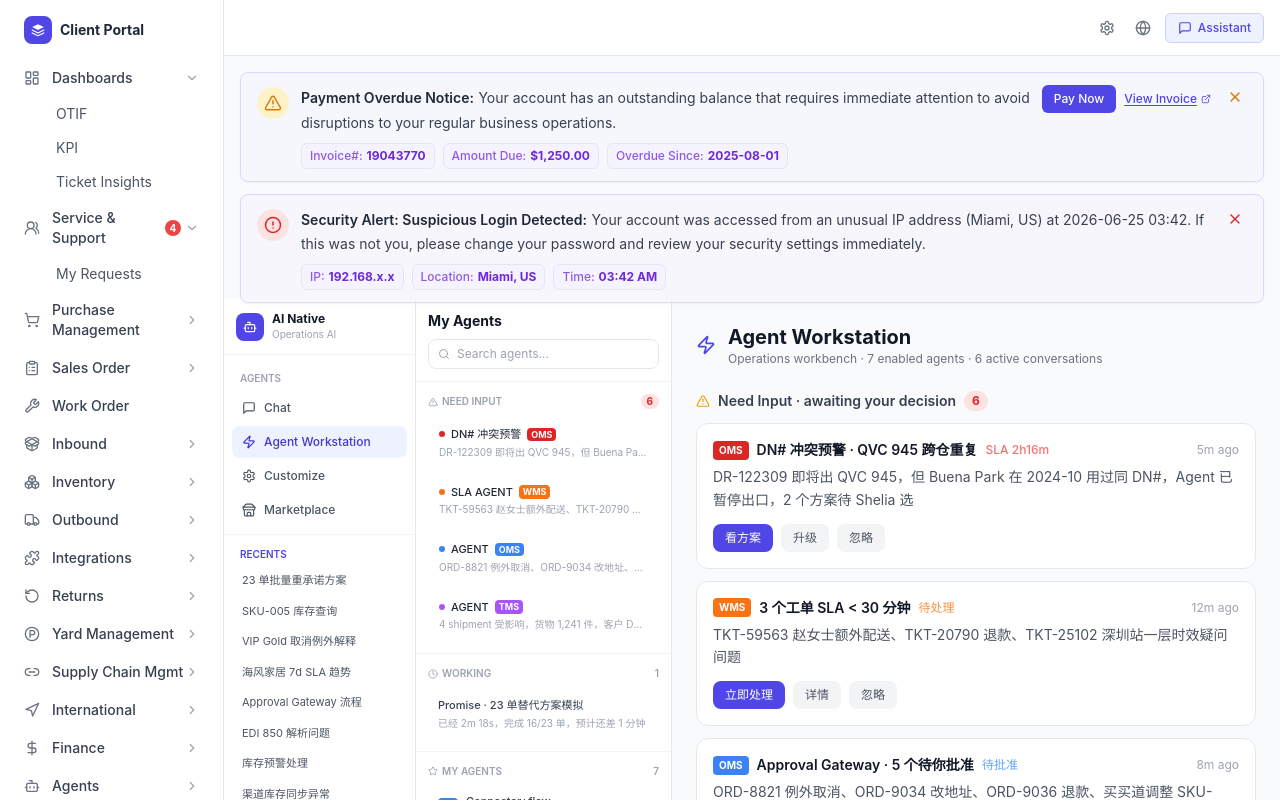
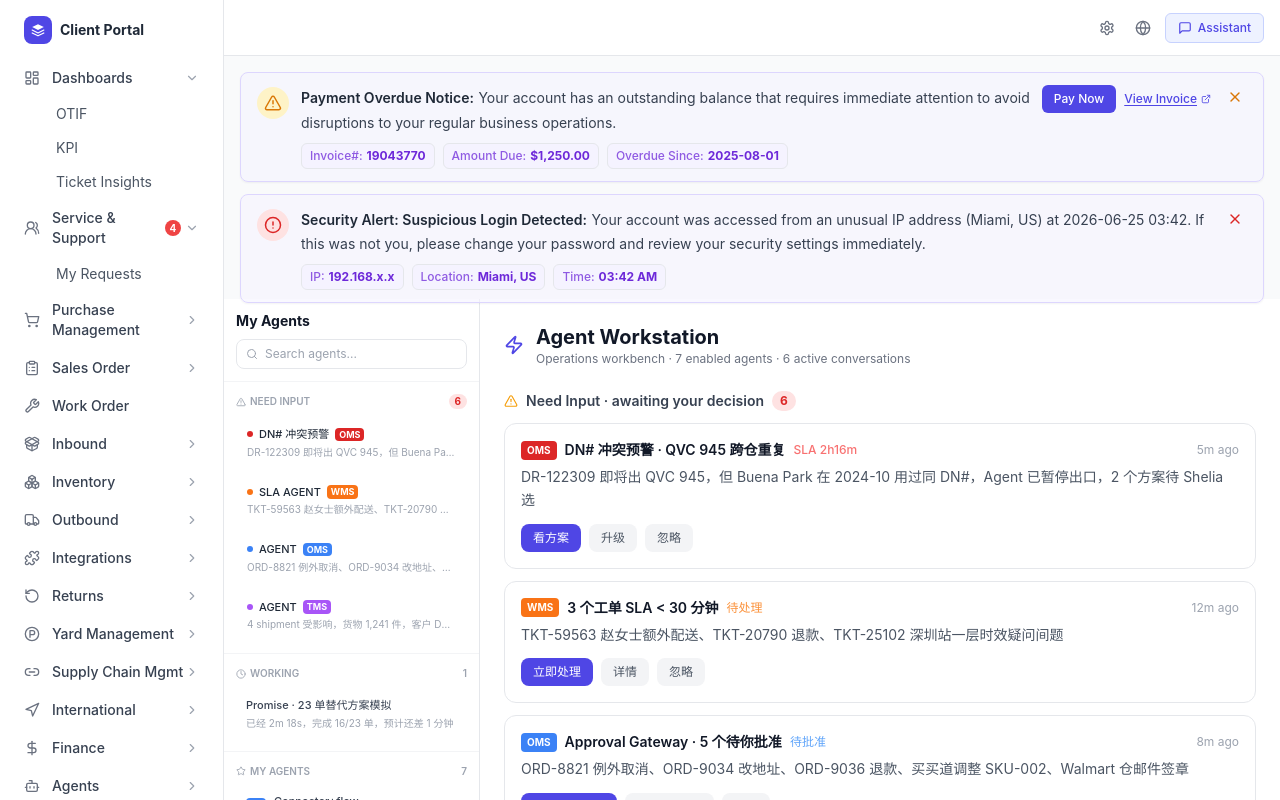
Before and after one commit to WYJade/CP-Announcement-management, a React (Vite) app: page /agents in a window 1280 px wide. Shown: the top 800 px of the page. Built offline with nearby package versions, Linux system fonts and the light colour scheme.

Commit message:
feat: remove AI Native internal nav, direct nav from sidebar to Chat/Workstation/Customize/Marketplace with light theme

```diff
--- a/src/components/Agents/AgentWorkstation.tsx
+++ b/src/components/Agents/AgentWorkstation.tsx
@@ -1,4 +1,4 @@
-import { useState } from 'react'
+import { useState, useEffect } from 'react'
 import {
   MessageSquare, Zap, Settings, Store, Search, Clock,
   AlertTriangle, ChevronRight, Star, Bot, X, ExternalLink,
@@ -269,50 +269,26 @@ function ChatPanel() {
 // ─── Main Component ───────────────────────────────────────────────────────────
 
 export default function AgentWorkstation() {
-  const [activeNav, setActiveNav] = useState('workstation')
+  // Read nav from URL query param
+  const urlParams = new URLSearchParams(window.location.search)
+  const navFromUrl = urlParams.get('nav') || 'workstation'
+  const [activeNav, setActiveNav] = useState(navFromUrl)
   const [selectedTask, setSelectedTask] = useState<AgentTask | null>(null)
 
+  // Sync with URL changes
+  useEffect(() => {
+    const params = new URLSearchParams(window.location.search)
+    const nav = params.get('nav')
+    if (nav && nav !== activeNav) {
+      setActiveNav(nav)
+    }
+  }, [window.location.search])
+
   return (
-    <div className="flex h-[calc(100vh-3.5rem)] -m-4 bg-gray-50">
-      {/* Left sidebar - AI Native Navigation */}
-      <div className="w-48 bg-white border-r border-gray-200 flex flex-col shrink-0 overflow-y-auto">
-        <div className="p-3 border-b border-gray-100">
-          <div className="flex items-center gap-2">
-            <div className="w-7 h-7 bg-primary-600 rounded-lg flex items-center justify-center">
-              <Bot size={14} className="text-white" />
-            </div>
-            <div>
-              <p className="text-xs font-bold text-gray-900">AI Native</p>
-              <p className="text-[10px] text-gray-400">Operations AI</p>
-            </div>
-          </div>
-        </div>
-        <nav className="p-2 space-y-0.5">
-          <p className="text-[10px] font-semibold text-gray-400 uppercase px-2 pt-2 pb-1">Agents</p>
-          {NAV_ITEMS.map(item => (
-            <button key={item.id} onClick={() => setActiveNav(item.id)}
-              className={`w-full flex items-center gap-2 px-2.5 py-2 rounded-lg text-xs font-medium transition-colors ${
-                activeNav === item.id ? 'bg-primary-50 text-primary-700' : 'text-gray-600 hover:bg-gray-50'
-              }`}>
-              <item.icon size={14} />
-              {item.label}
-            </button>
-          ))}
-        </nav>
-
-        {/* Recents */}
-        <div className="px-2 py-2 border-t border-gray-100">
-          <p className="text-[10px] font-semibold text-primary-600 uppercase px-2 pt-1 pb-1">Recents</p>
-          <div className="space-y-0.5">
-            {['23 单批量重承诺方案', 'SKU-005 库存查询', 'VIP Gold 取消例外解释', '海风家居 7d SLA 趋势', 'Approval Gateway 流程', 'EDI 850 解析问题', '库存预警处理', '渠道库存同步异常'].map((item, i) => (
-              <button key={i} className="w-full text-left px-2.5 py-1.5 rounded-lg text-[11px] text-gray-600 hover:bg-gray-50 truncate">{item}</button>
-            ))}
-          </div>
-        </div>
-      </div>
+    <div className="flex h-[calc(100vh-3.5rem)] -m-4 bg-white">
 
       {/* Middle panel - My Agents list (hidden in chat mode and marketplace) */}
-      {activeNav !== 'chat' && activeNav !== 'marketplace' && (
+      {activeNav !== 'chat' && activeNav !== 'marketplace' && activeNav !== 'customize' && (
       <div className="w-64 bg-white border-r border-gray-200 flex flex-col shrink-0 overflow-y-auto">
         <div className="p-3 border-b border-gray-100">
           <h3 className="text-sm font-bold text-gray-900 mb-2">My Agents</h3>
@@ -491,11 +467,23 @@ export default function AgentWorkstation() {
 
         {/* Marketplace View */}
         {activeNav === 'marketplace' && (
-          <div className="w-full h-full">
+          <div className="w-full h-full bg-white">
             <iframe
               src="https://oms-ba.item.pub/ai-native/marketplace/index.html?hideNav=true&theme=light"
               className="w-full h-full border-0 bg-white"
               title="Marketplace"
+              style={{ minHeight: 'calc(100vh - 48px)' }}
+            />
+          </div>
+        )}
+
+        {/* Customize View */}
+        {activeNav === 'customize' && (
+          <div className="w-full h-full bg-white">
+            <iframe
+              src="https://oms-ba.item.pub/ai-native/customize/index.html?hideNav=true&theme=light"
+              className="w-full h-full border-0 bg-white"
+              title="Customize"
               style={{ minHeight: 'calc(100vh - 48px)' }}
             />
           </div>
```
